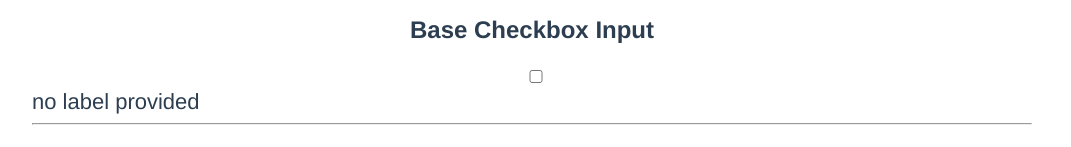
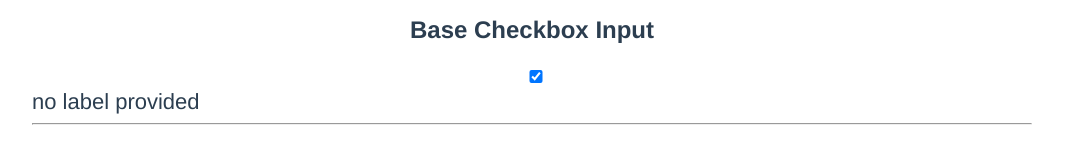
Before and after one commit to Content-Thread/thread-vue-base, a Vue app: page / in a window 1280 px wide. Shown: the part 337-484 px from the top of the page, without its empty margins (108-1179 px from the left). Built offline with nearby package versions, Linux system fonts and the light colour scheme.

Commit message:
computed prop to convert string to Boolean

```diff
--- a/src/components/BaseCheckbox.vue
+++ b/src/components/BaseCheckbox.vue
@@ -3,7 +3,7 @@
     <input
       class="base-form__input base-form__checkbox"
       type="checkbox"
-      v-model="value"
+      v-model="checkedValue"
       v-on="listeners"
       v-bind="$attrs"
       >
@@ -16,7 +16,6 @@ export default {
   inheritAttrs: false,
   props: {
     value: {
-      type: Boolean,
       default: () => false
     },
     labelText: {
@@ -31,7 +30,10 @@ export default {
         input: event =>
           this.$emit('input', event.target.checked.toString())
       }
-    }
+    },
+    checkedValue() {
+      return this.value == "false" ? false : true
+      }
   }
 };
 </script>
```
Also changed, not shown: 7 other files (tests, documents, lock files or other folders).
